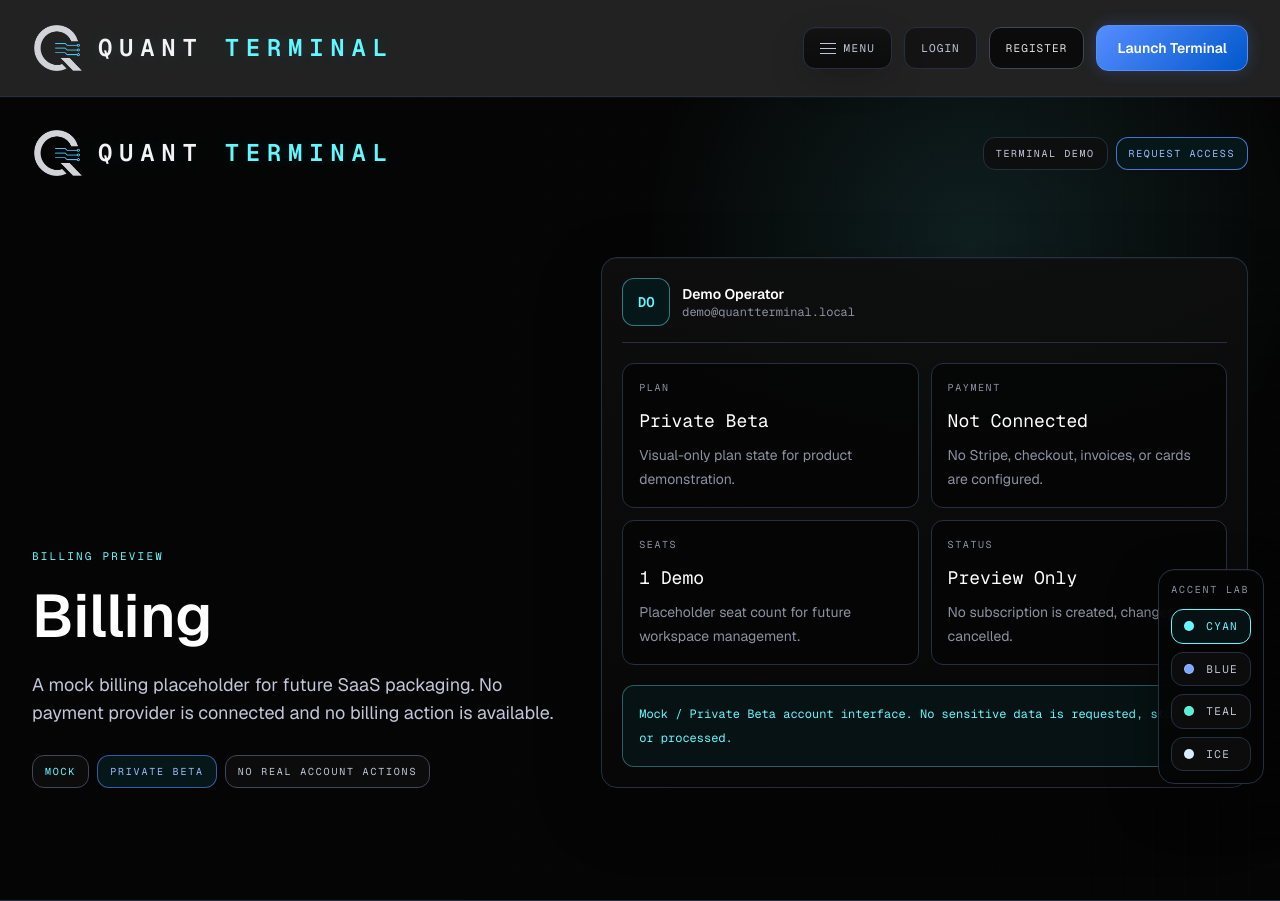
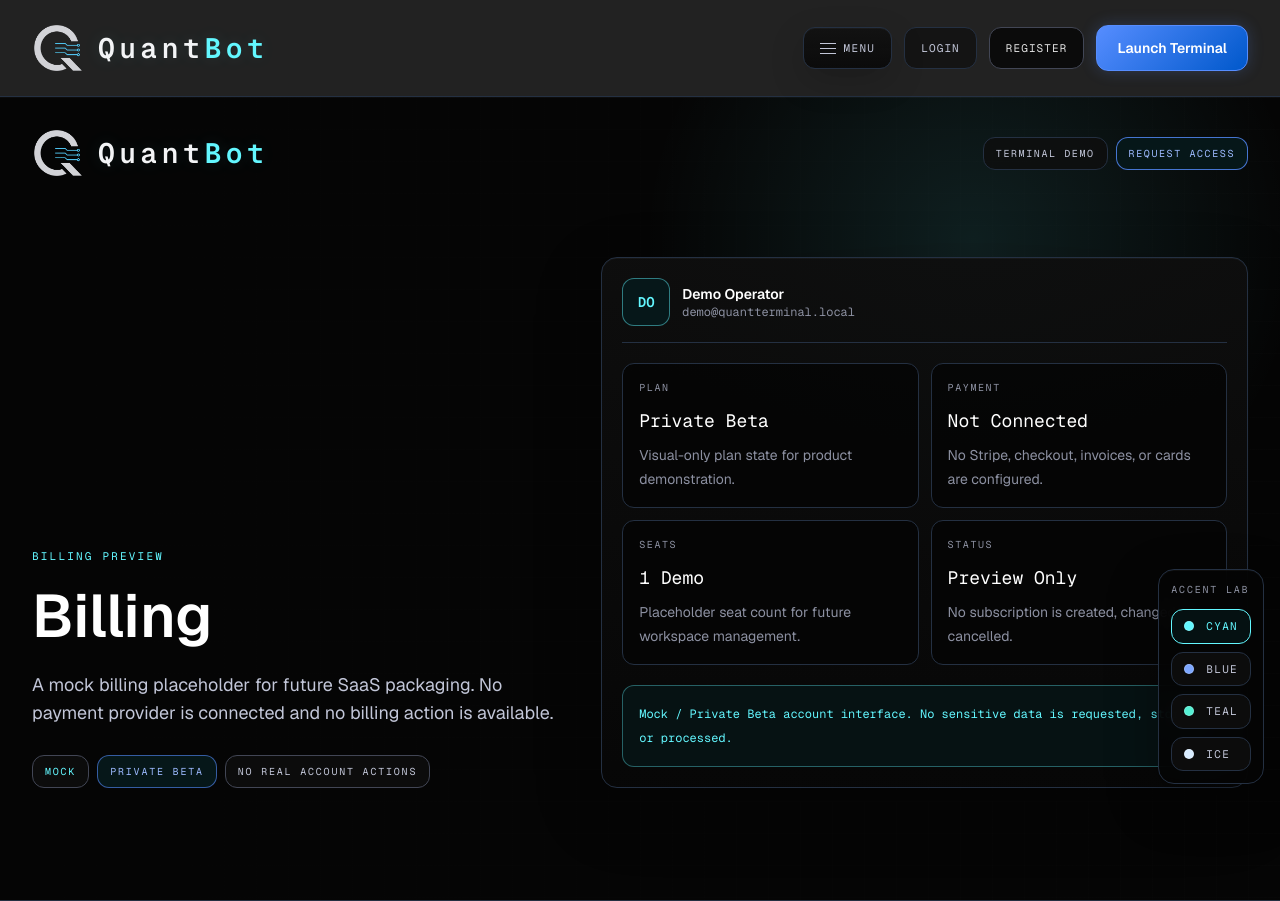
Before and after one commit to tomasgastaldi9-bit/landing-quant-page, a Next.js app: page /billing in a window 1280 px wide. Built offline with nearby package versions, Linux system fonts and the light colour scheme.

Commit message:
fix(branding): update wordmark to QuantBot

```diff
--- a/components/account-preview/account-preview-shell.tsx
+++ b/components/account-preview/account-preview-shell.tsx
@@ -24,7 +24,7 @@ export function AccountPreviewShell({
         <div className="absolute inset-0 bg-[radial-gradient(circle_at_76%_18%,rgb(var(--accent-primary-rgb)/0.11),transparent_28%),linear-gradient(90deg,rgba(5,5,5,0.99),rgba(5,5,5,0.82))]" />
         <div className="relative mx-auto max-w-7xl px-4 py-6 sm:px-8 lg:py-8">
           <header className="flex flex-col gap-4 sm:flex-row sm:items-center sm:justify-between">
-            <Link href="/" aria-label="Quant Terminal home">
+            <Link href="/" aria-label="QuantBot home">
               <BrandMark />
             </Link>
             <div className="flex flex-wrap gap-2 font-mono text-[10px] uppercase tracking-[0.16em]">
--- a/components/auth-preview/auth-preview-shell.tsx
+++ b/components/auth-preview/auth-preview-shell.tsx
@@ -26,7 +26,7 @@ export function AuthPreviewShell({ mode }: AuthPreviewShellProps) {
         <div className="absolute inset-0 bg-[radial-gradient(circle_at_78%_18%,rgb(var(--accent-secondary-rgb)/0.13),transparent_30%),linear-gradient(90deg,rgba(5,5,5,0.99),rgba(5,5,5,0.82))]" />
         <div className="relative mx-auto grid min-h-screen max-w-7xl grid-cols-1 gap-10 px-4 py-6 sm:px-8 lg:grid-cols-[0.9fr_1.1fr] lg:items-center lg:py-10">
           <div>
-            <Link href="/" aria-label="Quant Terminal home">
+            <Link href="/" aria-label="QuantBot home">
               <BrandMark />
             </Link>
             <div className="mt-12 flex flex-wrap gap-2 font-mono text-[10px] uppercase tracking-[0.18em]">
--- a/components/brand-mark.tsx
+++ b/components/brand-mark.tsx
@@ -17,7 +17,7 @@ export function BrandMark({
       <div className="relative h-11 w-12 shrink-0">
         <Image
           src="/branding/quant-terminal-icon-transparent.png"
-          alt="Quant Terminal"
+          alt="QuantBot"
           fill
           sizes="44px"
           className="object-contain"
@@ -28,8 +28,8 @@ export function BrandMark({
 
   const wordmarkSize =
     size === "drawer"
-      ? "text-[15px] sm:text-[19px]"
-      : "text-[14px] sm:text-[24px]";
+      ? "text-[17px] sm:text-[22px]"
+      : "text-[18px] sm:text-[28px]";
 
   return (
     <div className="flex min-w-0 shrink-0 items-center gap-3 sm:gap-3.5">
@@ -44,10 +44,10 @@ export function BrandMark({
         />
       </div>
       <span
-        aria-label="Quant Terminal"
-        className={`whitespace-nowrap font-mono font-semibold uppercase leading-none tracking-[0.16em] text-[#f3f4f6] [text-shadow:0_0_18px_rgb(var(--accent-primary-rgb)/0.12)] sm:tracking-[0.28em] ${wordmarkSize}`}
+        aria-label="QuantBot"
+        className={`whitespace-nowrap font-mono font-semibold leading-none tracking-[0.08em] text-[#f3f4f6] [text-shadow:0_0_18px_rgb(var(--accent-primary-rgb)/0.12)] sm:tracking-[0.16em] ${wordmarkSize}`}
       >
-        Quant <span className="text-[var(--accent-primary)]">Terminal</span>
+        Quant<span className="text-[var(--accent-primary)]">Bot</span>
       </span>
     </div>
   );
--- a/components/demo-testnet/demo-testnet-shell.tsx
+++ b/components/demo-testnet/demo-testnet-shell.tsx
@@ -52,7 +52,7 @@ export function DemoTestnetShell() {
         <div className="absolute inset-0 bg-[radial-gradient(circle_at_78%_14%,rgb(var(--accent-primary-rgb)/0.11),transparent_28%),linear-gradient(90deg,rgba(5,5,5,0.99),rgba(5,5,5,0.82)_54%,rgba(5,5,5,0.96))]" />
         <div className="relative mx-auto max-w-7xl px-4 py-6 sm:px-8 lg:py-8">
           <header className="flex flex-col gap-4 sm:flex-row sm:items-center sm:justify-between">
-            <Link href="/" aria-label="Quant Terminal home">
+            <Link href="/" aria-label="QuantBot home">
               <BrandMark />
             </Link>
             <nav className="flex flex-wrap gap-2 font-mono text-[10px] uppercase tracking-[0.16em] text-[#c2c6d8]">
--- a/components/explainers/institutional-explainer.tsx
+++ b/components/explainers/institutional-explainer.tsx
@@ -48,7 +48,7 @@ export function InstitutionalExplainer({
         <div className="absolute inset-0 bg-[radial-gradient(circle_at_74%_16%,rgb(var(--accent-secondary-rgb)/0.12),transparent_29%),linear-gradient(90deg,rgba(5,5,5,0.99),rgba(5,5,5,0.82)_54%,rgba(5,5,5,0.96))]" />
         <div className="relative mx-auto max-w-7xl px-4 py-6 sm:px-8 lg:py-8">
           <header className="flex flex-col gap-4 sm:flex-row sm:items-center sm:justify-between">
-            <Link href="/" aria-label="Quant Terminal home">
+            <Link href="/" aria-label="QuantBot home">
               <BrandMark />
             </Link>
             <nav className="flex flex-wrap gap-2 font-mono text-[10px] uppercase tracking-[0.16em] text-[#c2c6d8]">
--- a/components/navbar.tsx
+++ b/components/navbar.tsx
@@ -79,7 +79,7 @@ export function Navbar() {
   return (
     <header className="sticky top-0 z-50 border-b border-[#243042] bg-[#0b0b0b]/90 shadow-[0_1px_0_rgba(255,255,255,0.03)] backdrop-blur-xl">
       <div className="mx-auto flex h-[88px] max-w-7xl items-center justify-between gap-3 px-3 sm:h-24 sm:px-8">
-        <Link className="min-w-0" href="/" aria-label="Quant Terminal home">
+        <Link className="min-w-0" href="/" aria-label="QuantBot home">
           <BrandMark />
         </Link>
 
@@ -136,7 +136,7 @@ export function Navbar() {
           >
             <div className="pointer-events-none absolute inset-x-0 top-0 h-px bg-[linear-gradient(90deg,transparent,rgb(var(--accent-primary-rgb)/0.65),transparent)]" />
             <div className="flex items-center justify-between gap-3 border-b border-[#243042] pb-5">
-              <Link href="/" aria-label="Quant Terminal home" onClick={closeMenu}>
+              <Link href="/" aria-label="QuantBot home" onClick={closeMenu}>
                 <BrandMark size="drawer" />
               </Link>
               <button
--- a/components/waitlist/access-request-shell.tsx
+++ b/components/waitlist/access-request-shell.tsx
@@ -15,7 +15,7 @@ export function AccessRequestShell() {
         <div className="absolute inset-0 bg-[radial-gradient(circle_at_75%_20%,rgb(var(--accent-primary-rgb)/0.12),transparent_28%),linear-gradient(90deg,rgba(5,5,5,0.98),rgba(5,5,5,0.82))]" />
         <div className="relative mx-auto grid min-h-screen max-w-7xl grid-cols-1 gap-10 px-4 py-6 sm:px-8 lg:grid-cols-[0.9fr_1.1fr] lg:items-center lg:py-10">
           <div>
-            <Link href="/" aria-label="Quant Terminal home">
+            <Link href="/" aria-label="QuantBot home">
               <BrandMark />
             </Link>
             <div className="mt-12 flex flex-wrap gap-2">
```
